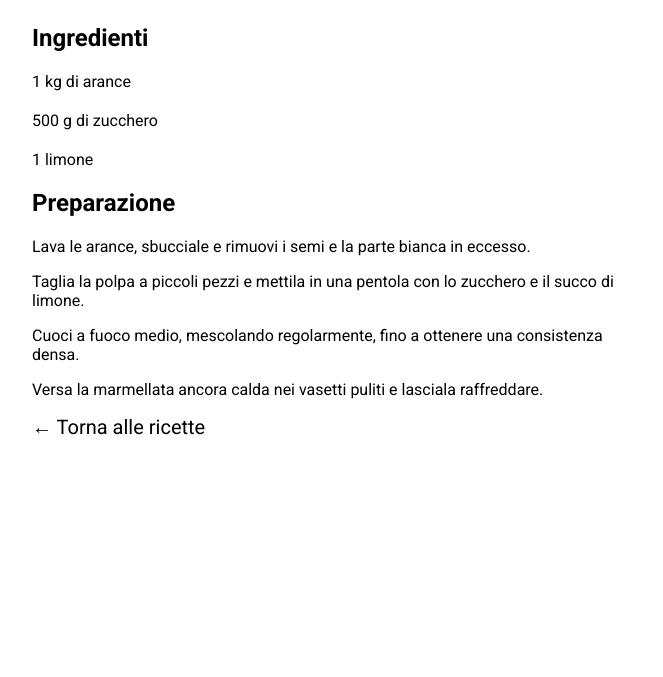
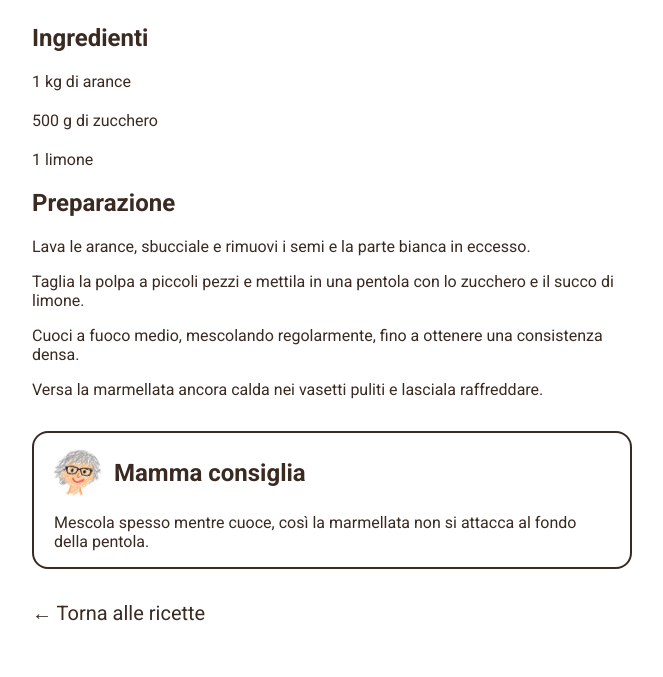
Before and after one commit to martagarzia/cloud-deployment-lab, a website: page public/ricette/marmellata-arance.html in a window 1280 px wide. Shown: the part 622-1299 px from the top of the page, without its empty margins (308-971 px from the left). Before the commit the page ends 1113 px from the top, so only its background shows below. Drawn offline with Linux system fonts and the light colour scheme.

Commit message:
Add cook profiles and a shared Mamma tip, and use a warm brown across the site.

```diff
--- /dev/null
+++ b/public/js/mamma-consiglia.js
@@ -0,0 +1,127 @@
+/**
+ * Reusable tip box shown at the bottom of every recipe page.
+ */
+const mammaConsiglia = {
+  /**
+   * Reads the tip text stored on the main element.
+   * @returns {string} The tip text, or an empty string when it is missing.
+   */
+  readTipText: function ()
+  {
+    let mainElement;
+    let tipText;
+
+    mainElement = document.querySelector("main");
+    tipText = "";
+
+    if (mainElement != null)
+    {
+      if (mainElement.dataset.mammaConsiglia != null)
+      {
+        tipText = mainElement.dataset.mammaConsiglia;
+      }
+    }
+
+    return (tipText);
+  },
+
+  /**
+   * Creates the title row with Mamma's avatar on the left.
+   * @returns {HTMLElement} The title row.
+   */
+  createTitle: function ()
+  {
+    let titleRowElement;
+    let avatarElement;
+    let titleElement;
+
+    titleRowElement = document.createElement("div");
+    avatarElement = document.createElement("img");
+    titleElement = document.createElement("h2");
+
+    titleRowElement.className = "mamma-consiglia-title";
+    avatarElement.className = "mamma-consiglia-avatar";
+    avatarElement.src = "/images/mamma.jpg";
+    avatarElement.alt = "Mamma";
+    titleElement.textContent = "Mamma consiglia";
+    titleRowElement.appendChild(avatarElement);
+    titleRowElement.appendChild(titleElement);
+
+    return (titleRowElement);
+  },
+
+  /**
+   * Creates the tip box element.
+   * @param {string} tipText The advice shown inside the box.
+   * @returns {HTMLElement} The tip box.
+   */
+  createBox: function (tipText)
+  {
+    let boxElement;
+    let titleRowElement;
+    let textElement;
+
+    boxElement = document.createElement("section");
+    titleRowElement = this.createTitle();
+    textElement = document.createElement("p");
+
+    boxElement.className = "mamma-consiglia";
+    textElement.textContent = tipText;
+    boxElement.appendChild(titleRowElement);
+    boxElement.appendChild(textElement);
+
+    return (boxElement);
+  },
+
+  /**
+   * Places the tip box at the bottom of the recipe content.
+   * @param {HTMLElement} mainElement The recipe content element.
+   * @param {HTMLElement} boxElement The tip box.
+   * @returns {void}
+   */
+  placeBox: function (mainElement, boxElement)
+  {
+    let backLinkElement;
+
+    backLinkElement = mainElement.querySelector("a");
+
+    if (backLinkElement != null)
+    {
+      mainElement.insertBefore(boxElement, backLinkElement);
+    }
+
+    if (backLinkElement == null)
+    {
+      mainElement.appendChild(boxElement);
+    }
+  },
+
+  /**
+   * Inserts the tip box when the page provides a tip.
+   * @returns {void}
+   */
+  insert: function ()
+  {
+    let mainElement;
+    let tipText;
+    let boxElement;
+
+    mainElement = document.querySelector("main");
+    tipText = this.readTipText();
+    boxElement = null;
+
+    if (mainElement != null)
+    {
+      if (tipText != "")
+      {
+        boxElement = this.createBox(tipText);
+        this.placeBox(mainElement, boxElement);
+      }
+    }
+  }
+};
+
+document.addEventListener("DOMContentLoaded", function ()
+{
+  mammaConsiglia.insert();
+});
--- a/public/ricette/marmellata-arance.html
+++ b/public/ricette/marmellata-arance.html
@@ -1,63 +1,37 @@
 <!DOCTYPE html>
 <html lang="it">
 <head>
-  <!-- Define the character encoding. -->
   <meta charset="UTF-8">
-
-  <!-- Make the page responsive on different screen sizes. -->
   <meta name="viewport" content="width=device-width, initial-scale=1.0">
-
-  <!-- Define the page title shown in the browser tab. -->
   <title>Marmellata di arance</title>
-
-  <!-- Load the shared CSS stylesheet. -->
   <link rel="stylesheet" href="../style.css">
 </head>
 
 <body>
-  <!-- Create the main content of the page. -->
-  <main>
-    <!-- Display the orange jam drawing at the top of the page. -->
+  <main data-mamma-consiglia="Mescola spesso mentre cuoce, così la marmellata non si attacca al fondo della pentola.">
     <img class="home-banner" src="../images/marmellata_arance.jpg" alt="Marmellata di arance">
 
-    <!-- Display the recipe title. -->
     <h1>Marmellata di arance</h1>
 
-    <!-- Display the recipe ingredients. -->
     <h2>Ingredienti</h2>
 
-    <!-- Create the ingredients list. -->
     <ul>
-      <!-- Add the oranges ingredient. -->
       <li>1 kg di arance</li>
-
-      <!-- Add the sugar ingredient. -->
       <li>500 g di zucchero</li>
-
-      <!-- Add the lemon ingredient. -->
       <li>1 limone</li>
     </ul>
 
-    <!-- Display the preparation section. -->
     <h2>Preparazione</h2>
 
-    <!-- Describe the first preparation step. -->
     <p>Lava le arance, sbucciale e rimuovi i semi e la parte bianca in eccesso.</p>
-
-    <!-- Describe the second preparation step. -->
     <p>Taglia la polpa a piccoli pezzi e mettila in una pentola con lo zucchero e il succo di limone.</p>
-
-    <!-- Describe the third preparation step. -->
     <p>Cuoci a fuoco medio, mescolando regolarmente, fino a ottenere una consistenza densa.</p>
-
-    <!-- Describe the final preparation step. -->
     <p>Versa la marmellata ancora calda nei vasetti puliti e lasciala raffreddare.</p>
 
-    <!-- Display a link to return to the home page. -->
     <a href="../index.html">← Torna alle ricette</a>
   </main>
 
-  <!-- Load the reusable site navigation. -->
   <script src="/js/site-navigation.js"></script>
+  <script src="/js/mamma-consiglia.js"></script>
 </body>
 </html>
--- a/public/style.css
+++ b/public/style.css
@@ -9,8 +9,8 @@ body {
     /* Use a white background. */
     background-color: white;
 
-    /* Use black text. */
-    color: black;
+    /* Use a warm dark brown for all text. */
+    color: #3a2a22;
 
     /* Remove the default browser margin. */
     margin: 0;
@@ -96,8 +96,8 @@ body {
 
   /* Style the recipe links. */
   a {
-    /* Use black text for the links. */
-    color: black;
+    /* Use the same warm dark brown for the links. */
+    color: #3a2a22;
 
     /* Remove the default underline. */
     text-decoration: none;
@@ -111,3 +111,110 @@ body {
     /* Show an underline on hover. */
     text-decoration: underline;
   }
+
+  /* Frame the reusable tip at the bottom of a recipe page. */
+  .mamma-consiglia {
+    /* Draw a dark brown outline around the tip. */
+    border: 2px solid #3a2a22;
+
+    /* Round the corners of the outline. */
+    border-radius: 16px;
+
+    /* Keep the text inside the outline. */
+    padding: 16px 20px;
+
+    /* Separate the tip from the recipe text above it. */
+    margin-top: 32px;
+
+    /* Separate the tip from the link below it. */
+    margin-bottom: 32px;
+  }
+
+  /* Place Mamma's avatar to the left of the tip title. */
+  .mamma-consiglia-title {
+    /* Align the avatar and the title on one row. */
+    display: flex;
+
+    /* Center the title with the avatar. */
+    align-items: center;
+
+    /* Add space between the avatar and the title. */
+    gap: 12px;
+
+    /* Separate the title row from the tip text. */
+    margin-bottom: 12px;
+  }
+
+  /* Show Mamma's portrait as a small circle. */
+  .mamma-consiglia-avatar {
+    /* Use a small size next to the title. */
+    width: 48px;
+    height: 48px;
+
+    /* Crop the photo into a circle. */
+    border-radius: 50%;
+    object-fit: cover;
+  }
+
+  /* Keep the tip title close to the top of the frame. */
+  .mamma-consiglia h2 {
+    /* Remove the extra space around the title. */
+    margin: 0;
+  }
+
+  /* Keep the tip text close to the bottom of the frame. */
+  .mamma-consiglia p {
+    /* Remove the extra space below the text. */
+    margin-bottom: 0;
+  }
+
+  /* Place the cook cards side by side when there is room. */
+  .cook-list {
+    /* Use a flexible row for the cards. */
+    display: flex;
+
+    /* Allow the cards to wrap on a narrow screen. */
+    flex-wrap: wrap;
+
+    /* Add space between the cards. */
+    gap: 24px;
+  }
+
+  /* Frame one cook profile. */
+  .cook-card {
+    /* Draw a dark brown outline around the card. */
+    border: 2px solid #3a2a22;
+
+    /* Round the corners of the outline. */
+    border-radius: 16px;
+
+    /* Keep the portrait and the name inside the card. */
+    padding: 20px;
+
+    /* Center the portrait and the name. */
+    text-align: center;
+
+    /* Give each card the same width. */
+    width: 220px;
+  }
+
+  /* Show the cook portrait as a circle. */
+  .cook-avatar {
+    /* Use a fixed size for every portrait. */
+    width: 140px;
+    height: 140px;
+
+    /* Crop the photo into a circle. */
+    border-radius: 50%;
+    object-fit: cover;
+
+    /* Center the portrait above the name. */
+    display: block;
+    margin: 0 auto 12px;
+  }
+
+  /* Keep the cook name close to the portrait. */
+  .cook-card h2 {
+    /* Remove the extra space around the name. */
+    margin: 0;
+  }
```
Also changed, not shown: public/cuochi.html (added, +45 -0 lines), public/index.html (+6 -0 lines), public/ricette/carbonara.html (+2 -32 lines), public/ricette/marmellata-uva.html (added, +46 -0 lines), public/ricette/tortellini.html (+2 -28 lines), public/images/mamma.jpg (added), public/images/marmellata_uva.jpg (added), public/images/papa.jpg (added).
